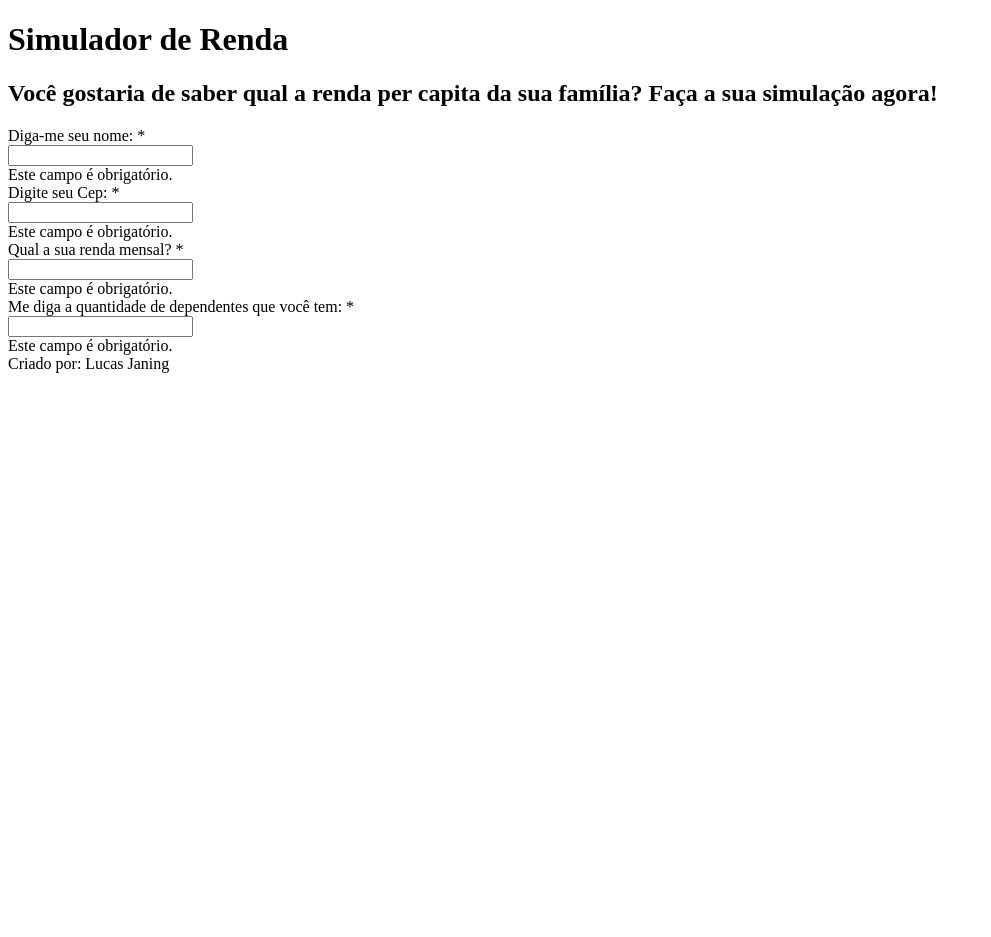
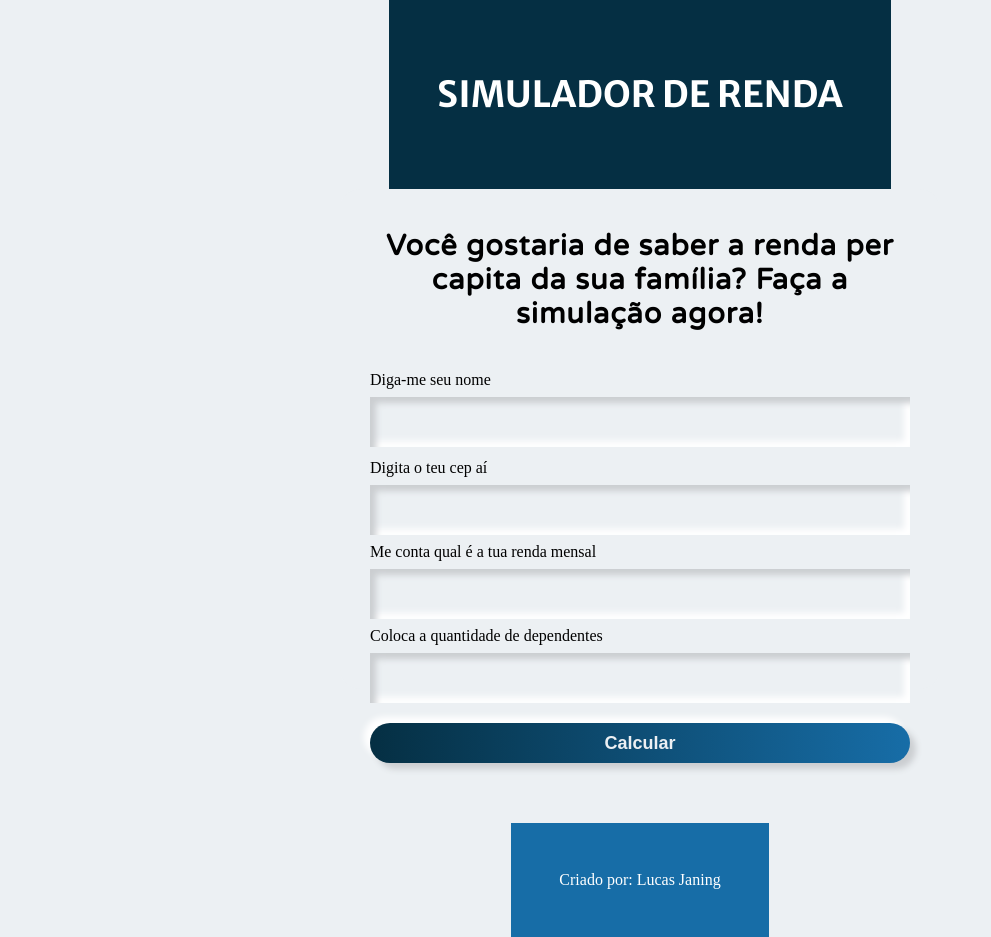
Before and after one commit to ljborba/renda-per-capita, a plain HTML site: page index.html in a window 1280 px wide. Shown: the whole page, without its empty margins (0-991 px from the left). Before the commit the page ends 800 px from the top, so only its background shows below. Drawn offline with Linux system fonts and the light colour scheme.

Commit message:
modificacoes

```diff
--- a/css/style.css
+++ b/css/style.css
@@ -1 +1,109 @@
 @charset "UTF-8";
+
+@import url("https://fonts.googleapis.com/css2?family=Merriweather+Sans:ital,wght@0,300;0,400;0,500;0,600;0,700;0,800;1,300;1,400;1,500;1,600;1,700;1,800&display=swap");
+@import url("https://fonts.googleapis.com/css2?family=Varela+Round&display=swap");
+
+body {
+  margin: 0;
+  background: #ecf0f3;
+  align-items: center;
+  text-align: center;
+  justify-content: center;
+  place-items: center;
+  overflow: hidden;
+}
+
+header {
+  background-color: #052f43;
+  padding: 3rem;
+  text-align: center;
+  color: white;
+}
+
+.title {
+  font-size: 36px;
+  font-family: "Merriweather Sans", sans-serif;
+  text-transform: uppercase;
+}
+
+.container {
+  position: relative;
+  margin: auto;
+  width: 600px;
+  height: 500px;
+  border-radius: 20px;
+  padding: 30px;
+  box-sizing: border-box;
+  background: #ecf0f3;
+}
+
+.brand-title {
+  margin-top: 10px;
+  font-weight: 900;
+  font-size: 1.8rem;
+  color: black;
+  letter-spacing: 1px;
+  font-family: "Varela Round", sans-serif;
+}
+
+.inputs {
+  text-align: left;
+  margin-top: 40px;
+}
+
+label,
+input,
+button {
+  display: block;
+  width: 100%;
+  padding: 0;
+  border: none;
+  outline: none;
+  box-sizing: border-box;
+}
+
+label {
+  margin: 8px 0px;
+}
+
+label:nth-of-type(2) {
+  margin-top: 12px;
+}
+
+input::placeholder {
+  color: gray;
+}
+
+input {
+  background: #ecf0f3;
+  padding: 10px;
+  padding-left: 20px;
+  height: 50px;
+  font-size: 14px;
+  box-shadow: inset 6px 6px 6px #cbced1, inset -6px -6px 6px white;
+}
+
+button {
+  margin-top: 20px;
+  background-image: linear-gradient(to right, #052f43, #176da7);
+  height: 40px;
+  border-radius: 20px;
+  cursor: pointer;
+  font-weight: 900;
+  box-shadow: 6px 6px 6px #cbced1, -6px -6px 6px white;
+  transition: 0.5s;
+  font-size: 18px;
+  color: #ecf0f3;
+}
+
+button:hover {
+  box-shadow: none;
+}
+
+footer {
+  background-color: #176da7;
+  padding: 3rem;
+  text-align: center;
+  color: white;
+  margin-top: 134px;
+}
--- a/index.html
+++ b/index.html
@@ -14,75 +14,18 @@
         <h1 class="title">Simulador de Renda</h1>
     </header>
     <div class="container">
-        <section>
-            <div class="formcontainer">
-                <h2 class="marginbottom">
-                    Você gostaria de saber qual a renda per capita da sua família? Faça
-                    a sua simulação agora!
-                </h2>
-                <form action="" method="post">
-                    <div class="fields fieldname1">
-                        <label for="fieldname1">Diga-me seu nome: <span class="r">*</span></label>
-                        <div class="dfield">
-                            <input aria-label="Diga-me seu nome:" type="text" name="fieldname1" id="fieldname1"
-                                class="field name required cpefb_error" aria-invalid="true" />
-                            <span class="uh">
-                                <div id="fieldname1-error" class="cpefb_error message">
-                                    Este campo é obrigatório.
-                                </div>
-                            </span>
-                        </div>
-                        <div class="clearer"></div>
-                    </div>
-                    <div class="fields fieldname2">
-                        <label for="fieldname2">
-                            Digite seu Cep: <span class="r">*</span>
-                        </label>
-                        <div class="dfield">
-                            <input aria-label="Digite seu Cep:" type="text" name="fieldname2" id="fieldname2"
-                                class="field cep required cpefb_error" aria-invalid="true" />
-                            <span class="uh">
-                                <div class="cpefb_error message">
-                                    Este campo é obrigatório.
-                                </div>
-                            </span>
-                        </div>
-                        <div class="clearer"></div>
-                    </div>
-                    <div class="fields fieldname3">
-                        <label for="fieldname3">
-                            Qual a sua renda mensal? <span class="r">*</span>
-                        </label>
-                        <div class="dfield">
-                            <input aria-label="Qual a sua renda mensal?" type="number" name="fieldname3" id="fieldname3"
-                                class="field revenue required cpefb_error" aria-invalid="true">
-                            <span class="uh">
-                                <div class="cpefb_error message">
-                                    Este campo é obrigatório.
-                                </div>
-                            </span>
-                        </div>
-                        <div class="clearer"></div>
-                    </div>
-                    <div class="fields fieldname4">
-                        <label for="fieldname4">
-                            Me diga a quantidade de dependentes que você tem: <span class="r">*</span>
-                        </label>
-                        <div class="dfield">
-                            <input aria-label="Me diga a quantidade de dependentes que você tem:" type="number"
-                                name="fieldname4" id="fieldname4" class="field dependents required cpefb_error"
-                                aria-invalid="true">
-                            <span class="uh">
-                                <div class="cpefb_error message">
-                                    Este campo é obrigatório.
-                                </div>
-                            </span>
-                        </div>
-                        <div class="clearer"></div>
-                    </div>
-                </form>
-            </div>
-        </section>
+        <div class="brand-title">Você gostaria de saber a renda per capita da sua família? Faça a simulação agora!</div>
+        <div class="inputs">
+            <label>Diga-me seu nome</label>
+            <input type="text" placeholder="" />
+            <label>Digita o teu cep aí</label>
+            <input type="text" placeholder="" />
+            <label>Me conta qual é a tua renda mensal</label>
+            <input type="text" placeholder="" />
+            <label>Coloca a quantidade de dependentes</label>
+            <input type="text" placeholder="" />
+            <button type="submit">Calcular</button>
+        </div>
     </div>
     <footer>
         Criado por: Lucas Janing
```
